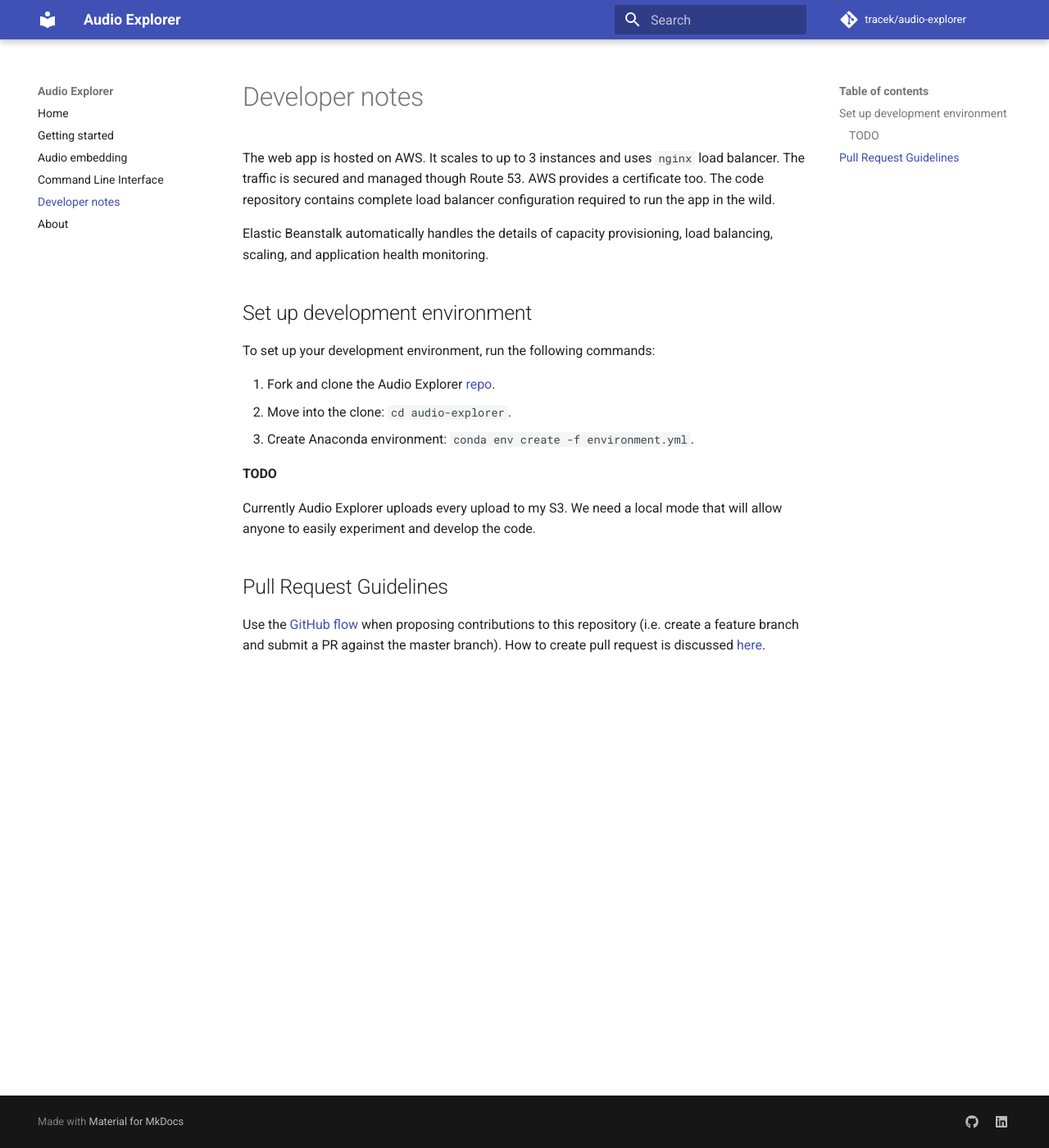
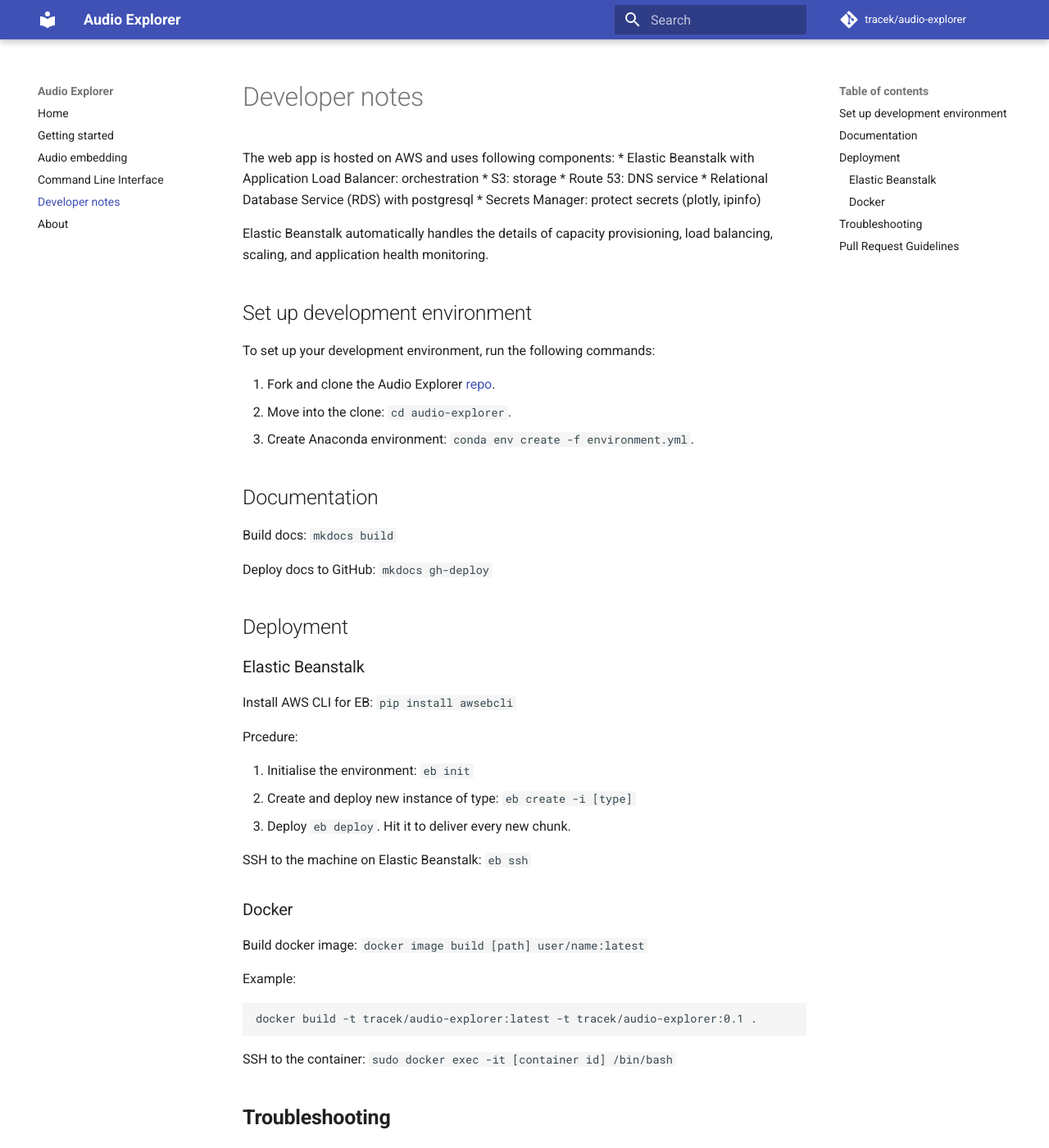
Before and after one commit to tracek/audio-explorer, an MkDocs documentation site: the page built from docs/developer_notes.md, in a window 1280 px wide and 1400 px high. Shown: the whole window at 82% size. Built offline with MkDocs 1.6.1 and Material for MkDocs 9.7.7, drawn with Linux system fonts in a browser that asks for light colours; comment, search, counter and statistics services are not loaded; some of the changed text lies outside the part shown.

Commit message:
update docs

```diff
--- a/docs/developer_notes.md
+++ b/docs/developer_notes.md
@@ -1,6 +1,12 @@
 # Developer notes
 
-The web app is hosted on AWS. It scales to up to 3 instances and uses `nginx` load balancer. The traffic is secured and managed though Route 53. AWS provides a certificate too. The code repository contains complete load balancer configuration required to run the app in the wild.
+The web app is hosted on AWS and uses following components:
+* Elastic Beanstalk with Application Load Balancer: orchestration
+* S3: storage
+* Route 53: DNS service
+* Relational Database Service (RDS) with postgresql
+* Secrets Manager: protect secrets (plotly, ipinfo)
+
 
 Elastic Beanstalk automatically handles the details of capacity provisioning, load balancing, scaling, and application health monitoring.
 
@@ -12,9 +18,46 @@
 2. Move into the clone: `cd audio-explorer`.
 3. Create Anaconda environment: `conda env create -f environment.yml`.
 
-#### TODO
+## Documentation
 
-Currently Audio Explorer uploads every upload to my S3. We need a local mode that will allow anyone to easily experiment and develop the code.
+Build docs: `mkdocs build`
+
+Deploy docs to GitHub: `mkdocs gh-deploy`
+
+## Deployment
+
+### Elastic Beanstalk
+
+Install AWS CLI for EB: `pip install awsebcli`
+
+Prcedure:
+
+1. Initialise the environment: `eb init`
+2. Create and deploy new instance of type: `eb create -i [type]`
+3. Deploy `eb deploy`. Hit it to deliver every new chunk.
+
+SSH to the machine on Elastic Beanstalk: `eb ssh`
+
+
+### Docker
+
+Build docker image: `docker image build [path] user/name:latest`
+
+Example:
+
+    docker build -t tracek/audio-explorer:latest -t tracek/audio-explorer:0.1 .
+
+SSH to the container: `sudo docker exec -it [container id] /bin/bash`
+
+
+## **Troubleshooting**
+
+Problem: Elastic Beanstalk deployment via Docker fails due thin pool getting full.
+
+Solution:
+
+- Use EC2 that has a drive with sufficient space (mind most of EC2 uses EBS volumes)
+- Follow instructions from [Server Fault](https://serverfault.com/questions/840937/aws-elasticbeanstalk-docker-thin-pool-getting-full-and-causing-re-mount-of-files)
 
 ## Pull Request Guidelines
 
```
Also changed, not shown: docs/command_line.md (+7 -1 lines).
